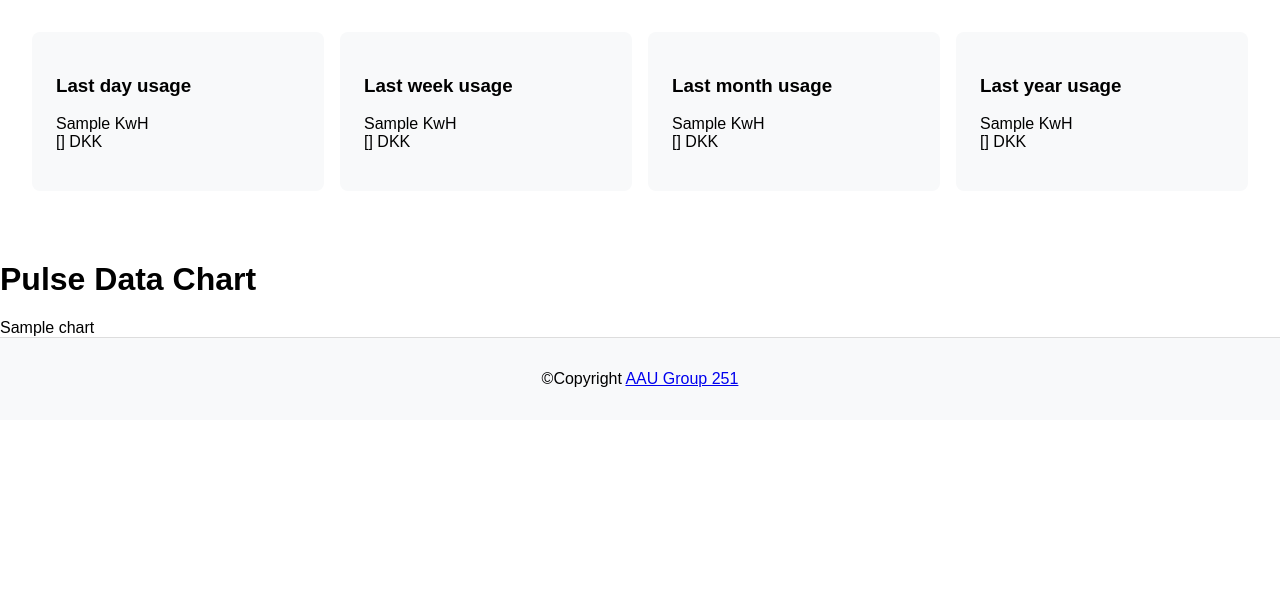
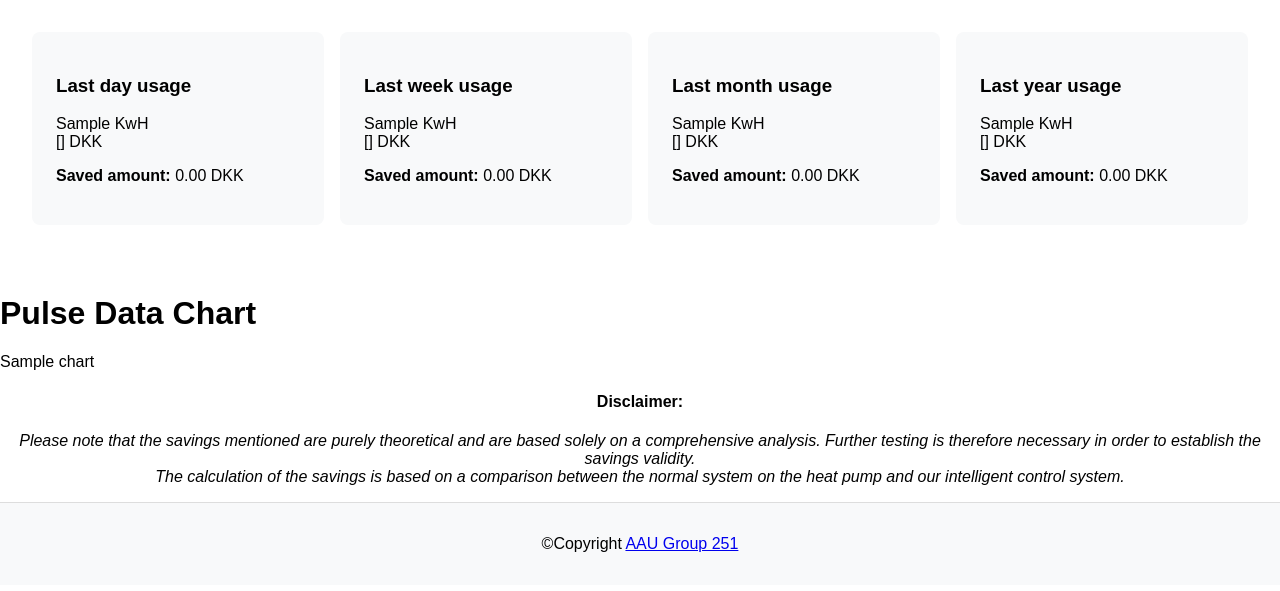
Before and after one commit to Ramlov/P2-project-NIBE-automation, a Flask app: template website/templates/usage/chart.html in a window 1280 px wide. Shown: the part 92-683 px from the top of the page. Run offline with Flask 3, Linux system fonts and the light colour scheme; the template is opened without the code that fills it: most values are stand-ins (such as "Sample title", 1, 10 or a date in 2020); parts of the project's set-up code (start-up, migrations or seed data) failed here and were passed over; some libraries are stand-ins or nearby versions.

Commit message:
docstrings, savings and some more stuff

```diff
--- a/website/config.json
+++ b/website/config.json
@@ -1,17 +1,17 @@
 {
   "database": {
-    "host": " ",
-    "dbname": " ",
-    "username": " ",
-    "password": " "
+    "host": "",
+    "dbname": "",
+    "username": "",
+    "password": ""
   },
   "api": {
     "HTTP_STATUS_OK": 200,
-    "client_id": " ",
-    "client_secret": " ",
-    "system_id": "138372",
-    "token_filename_get": ".NIBE_Uplink_API_Token_GET.json",
-    "token_filename_put": ".NIBE_Uplink_API_Token_PUT.json",
-    "token_url_oauth": "https://api.nibeuplink.com/oauth/token"
+    "client_id": "",
+    "client_secret": "",
+    "system_id": "",
+    "token_filename_get": "",
+    "token_filename_put": "",
+    "token_url_oauth": ""
   }
 }
--- a/website/helper_class.py
+++ b/website/helper_class.py
@@ -33,7 +33,6 @@ class helper:
         Returns:
             str: The display value of the requested parameter, or None if not found.
         """
-
         def token_saver(token):
             """
             Saves the token to a file after making a request to the API.
--- a/website/request_token.py
+++ b/website/request_token.py
@@ -2,8 +2,8 @@ from os import path
 from json import dump
 from requests_oauthlib import OAuth2Session
 
-client_id = ' '
-client_secret = ' '
+client_id = ''
+client_secret = ''
 
 redirect_url = 'https://ramlov.org/nibeuplink/oauth2callback/index.php'
 
--- a/website/static/styles/style.css
+++ b/website/static/styles/style.css
@@ -13,6 +13,17 @@ header {
 
 header h1 {
   margin: 0;
+}
+
+.bold-symbol {
+  font-weight: bold;
+}
+
+#disclaimer {
+  justify-content: center;
+  align-items: center;
+  font-family: Arial, sans-serif;
+  text-align: center;
 }
 
 /* Info boxes styles */
--- a/website/templates/usage/chart.html
+++ b/website/templates/usage/chart.html
@@ -17,31 +17,54 @@
           </ul>
         </nav>
       </header>
+
       <section id="info-boxes">
         <div class="info-box">
-          <h3>Last day usage</h2>
-          <p> {{ usage1daykwh }} KwH <br> {{ usage1daydkk }} DKK</p>
+          <h3>Last day usage</h3>
+          <p> {{ usage1daykwh }} KwH <br> {{ usage1daydkk }} DKK </p>
+          <p> <b>Saved amount:</b> <span id="result1day"></span> DKK </p>
         </div>
         <div class="info-box">
           <h3>Last week usage</h2>
             <p> {{ usage7daykwh }} KwH <br> {{ usage7daydkk }} DKK</p>
+            <p> <b>Saved amount:</b> <span id="result7day"></span> DKK </p>
         </div>
         <div class="info-box">
           <h3>Last month usage</h2>
             <p> {{ usage30daykwh }} KwH <br> {{ usage30daydkk }} DKK</p>
+            <p> <b>Saved amount:</b> <span id="result30day"></span> DKK </p>
         </div>
         <div class="info-box">
           <h3>Last year usage</h2>
-            <p> {{ usage365daykwh }} KwH <br> {{ usage365daydkk }} DKK</p>
+          <p> {{ usage365daykwh }} KwH <br> {{ usage365daydkk }} DKK </p>
+          <p> <b>Saved amount:</b> <span id="result365day"></span> DKK </p>
         </div>
       </section>
+    <script>
+
+      var usages = [
+      { id: "result1day", value: {{ usage1daydkk }} },
+      { id: "result7day", value: {{ usage7daydkk }} },
+      { id: "result30day", value: {{ usage30daydkk }} },
+      { id: "result365day", value: {{ usage365daydkk }} }
+    ];
+
+    for (var i = 0; i < usages.length; i++) {
+      var usage = usages[i];
+      document.getElementById(usage.id).innerHTML = (0.45 * usage.value).toFixed(2);
+    }
+    </script>
+
+
     <h1>Pulse Data Chart</h1>
     <div id="chart-container">
         <!-- Placeholder for the chart -->
         {{ chart|safe }}
     </div>
 
-
+    <div id="disclaimer">
+      <p> <h4>Disclaimer: </h4> <i>Please note that the savings mentioned are purely theoretical and are based solely on a comprehensive analysis. Further testing is therefore necessary in order to establish the savings validity. <br> The calculation of the savings is based on a comparison between the normal system on the heat pump and our intelligent control system.</i></p>
+    </div>
     <footer>
       <p>©Copyright <a href="https://github.com/Ramlov/">AAU Group 251</a></p>
     </footer>
```
Also changed, not shown: website/static/script.js (line endings or trailing spaces), 1 other file.
